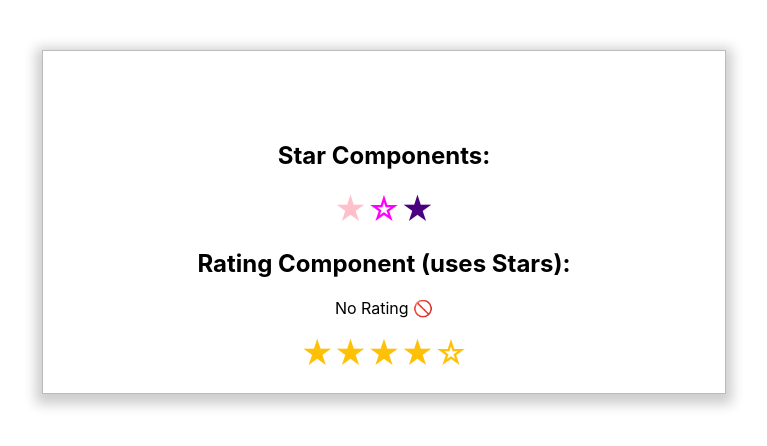
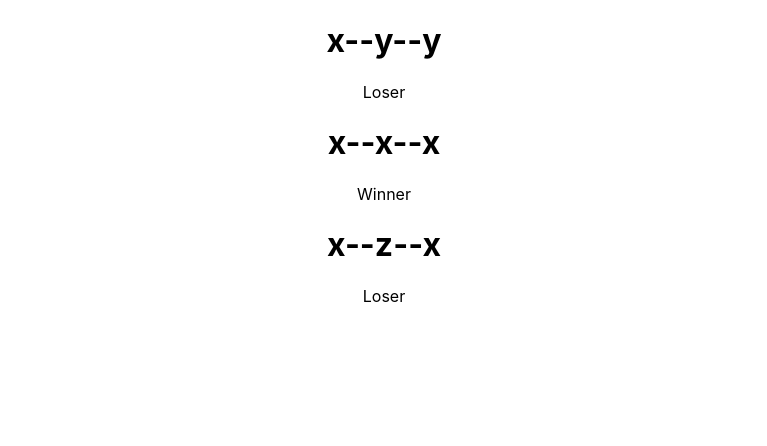
Before and after one commit to upluke/Api_Test, a React (Create React App) app: page / in a window 1280 px wide. Shown: the top 446 px of the page, without its empty margins (256-1023 px from the left). Built offline with nearby package versions, Linux system fonts and the light colour scheme.

Commit message:
slotMachine

```diff
--- a/src/components/Main.tsx
+++ b/src/components/Main.tsx
@@ -4,6 +4,7 @@ import { DisplayApi } from './DisplayApi/DisplayApi'
 import {TodoApp} from './TodoApp/TodoApp'
 import { MonstersRolodex } from './MonstersRolodex/MonstersRolodex'
 import { RatingStar } from './RatingStar/RatingStar'
+import {SlotMachine} from './SlotMachine/SlotMachine'
 
 export const Main=()=>{
 
@@ -13,7 +14,8 @@ export const Main=()=>{
              {/* <DisplayApi /> */}
              {/* <TodoApp /> */}
              {/* <MonstersRolodex /> */}
-             <RatingStar />
+             {/* <RatingStar /> */}
+             <SlotMachine />
         </div>
     )
 }
--- /dev/null
+++ b/src/components/SlotMachine/Machine.tsx
@@ -0,0 +1,17 @@
+import React from 'react'
+
+interface MachineProp{
+  s1:string;
+  s2:string;
+  s3:string
+}
+
+export const Machine:React.FC<MachineProp>=({s1,s2,s3})=>{
+  const winner=(s1===s2)&& (s2===s3)
+  return(
+    <div>
+      <h1>{s1}--{s2}--{s3}</h1>
+      {winner?'Winner':'Loser'}
+    </div>
+  )
+}
--- /dev/null
+++ b/src/components/SlotMachine/SlotMachine.tsx
@@ -0,0 +1,12 @@
+
+import {Machine} from './Machine'
+
+export const SlotMachine=()=>{
+  return (
+    <div className="App">
+      <Machine s1="x" s2="y" s3="y" />
+      <Machine s1="x" s2="x" s3="x" />
+      <Machine s1="x" s2="z" s3="x" />
+    </div>
+  );
+}
```
